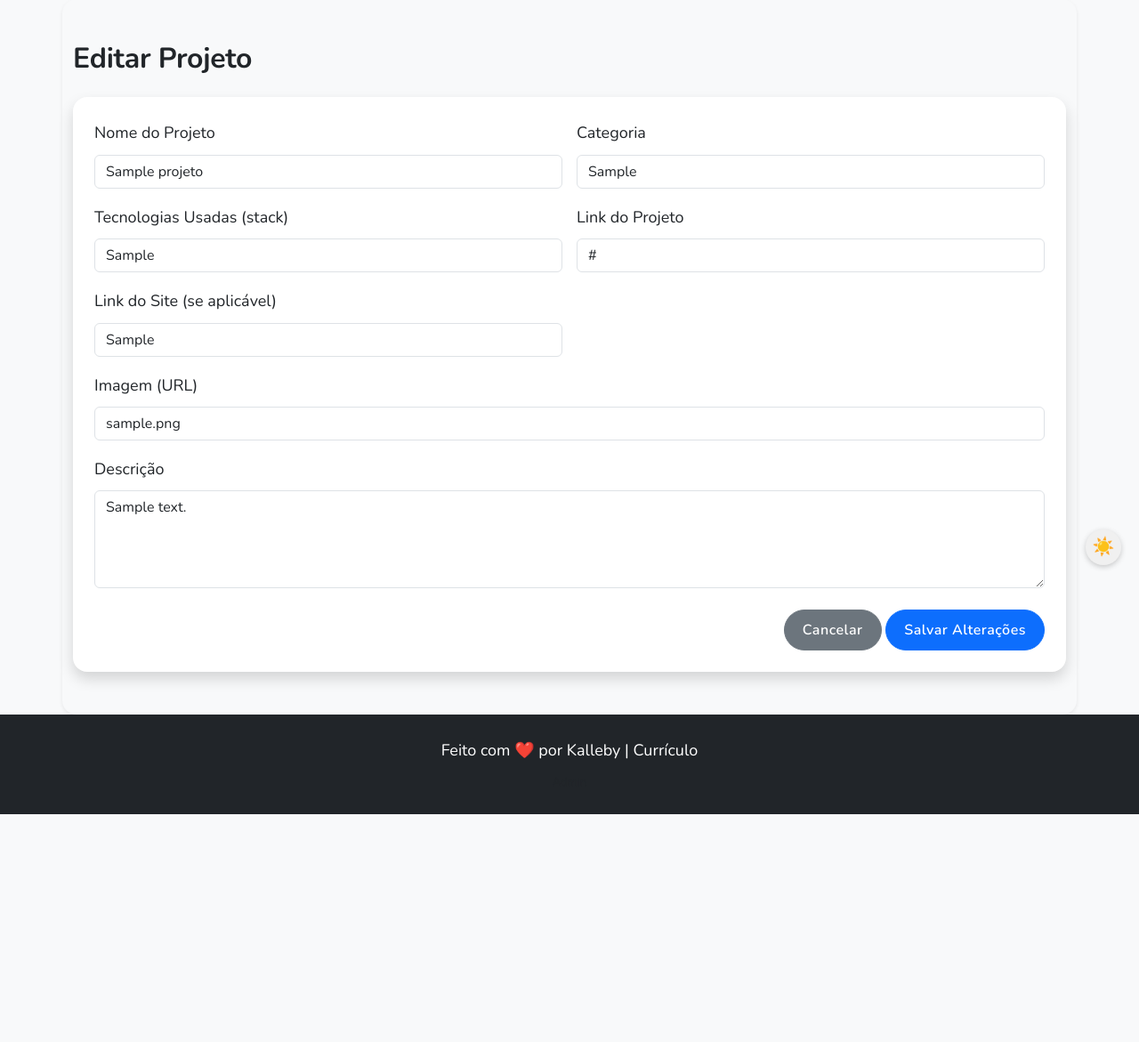
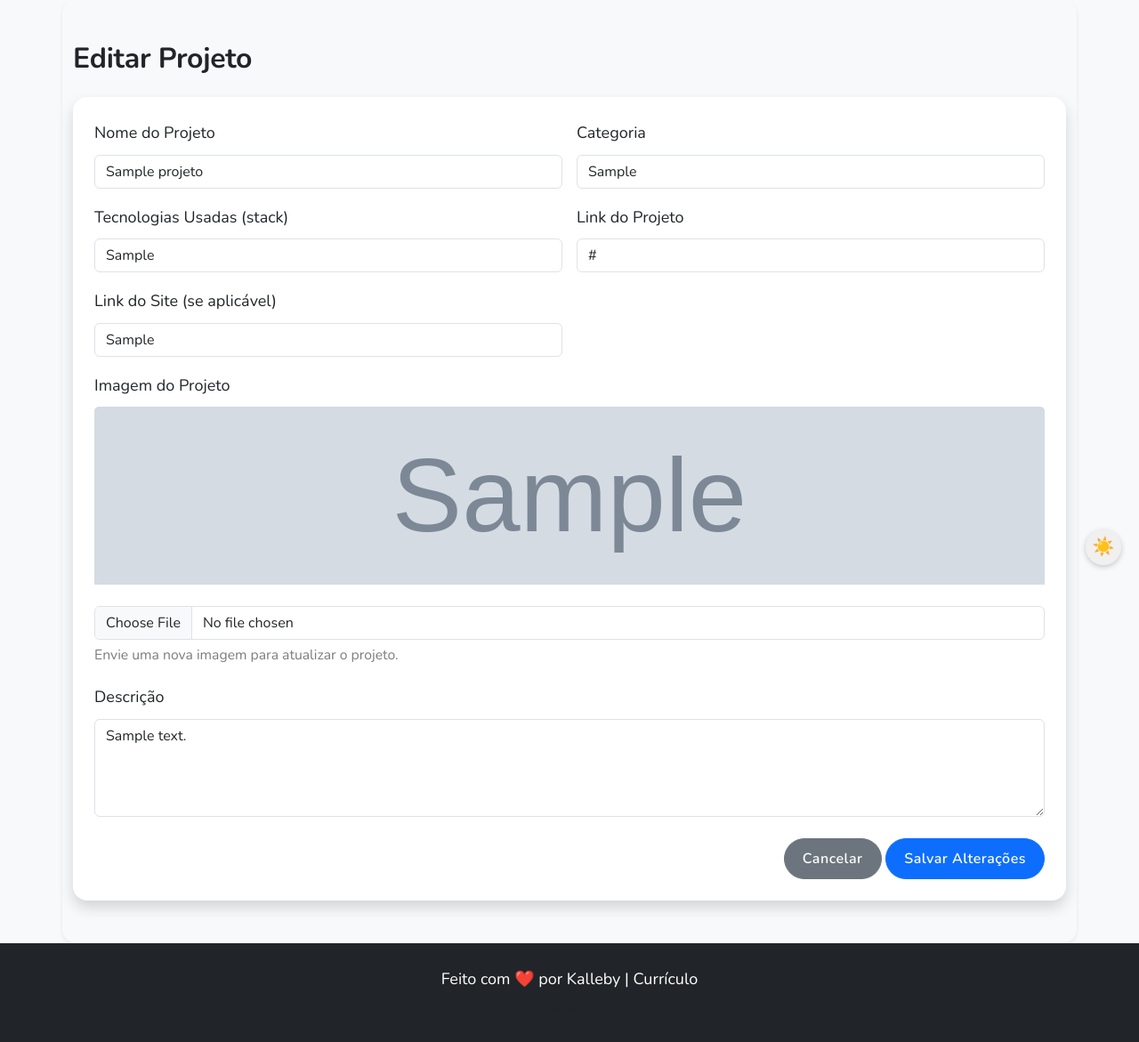
Before and after one commit to KallebyX/Portifolio, a Flask app: template backend/templates/editar_projeto.html in a window 1280 px wide. Shown: the part 145-1316 px from the top of the page at 89% size. Before the commit the page ends 1060 px from the top, so only its background shows below. Run offline with Flask 3, Linux system fonts and the light colour scheme; the template is opened without the code that fills it: values that come from a table or form of the project are taken from there, others are empty; tables that the repository leaves empty hold one stand-in row (values such as "Sample post"); grey boxes marked "Sample" are stand-in pictures.

Commit message:
correções

```diff
--- a/backend/templates/editar_projeto.html
+++ b/backend/templates/editar_projeto.html
@@ -11,7 +11,7 @@
     {% endif %}
   {% endwith %}
 
-  <form action="/admin/editar/{{ projeto.id }}" method="POST" class="card p-4 border-0 shadow">
+  <form action="/admin/editar/{{ projeto.id }}" method="POST" enctype="multipart/form-data" class="card p-4 border-0 shadow">
     <div class="row g-3">
       <div class="col-md-6">
         <label for="nome" class="form-label">Nome do Projeto</label>
@@ -34,8 +34,12 @@
         <input type="url" class="form-control" id="site" name="site" value="{{ projeto.site }}">
       </div>
       <div class="col-md-12">
-        <label for="imagem" class="form-label">Imagem (URL)</label>
-        <input type="url" class="form-control" id="imagem" name="imagem" value="{{ projeto.imagem }}">
+        <label for="imagem" class="form-label">Imagem do Projeto</label>
+        <div class="mb-3">
+          <img src="{{ projeto.imagem }}" class="card-img-top project-img mb-2" alt="Preview da imagem {{ projeto.nome }}" style="max-height:200px; object-fit:cover;">
+        </div>
+        <input class="form-control" type="file" id="imagem" name="imagem" accept="image/*">
+        <small class="form-text text-muted">Envie uma nova imagem para atualizar o projeto.</small>
       </div>
       <div class="col-md-12">
         <label for="descricao" class="form-label">Descrição</label>
```
